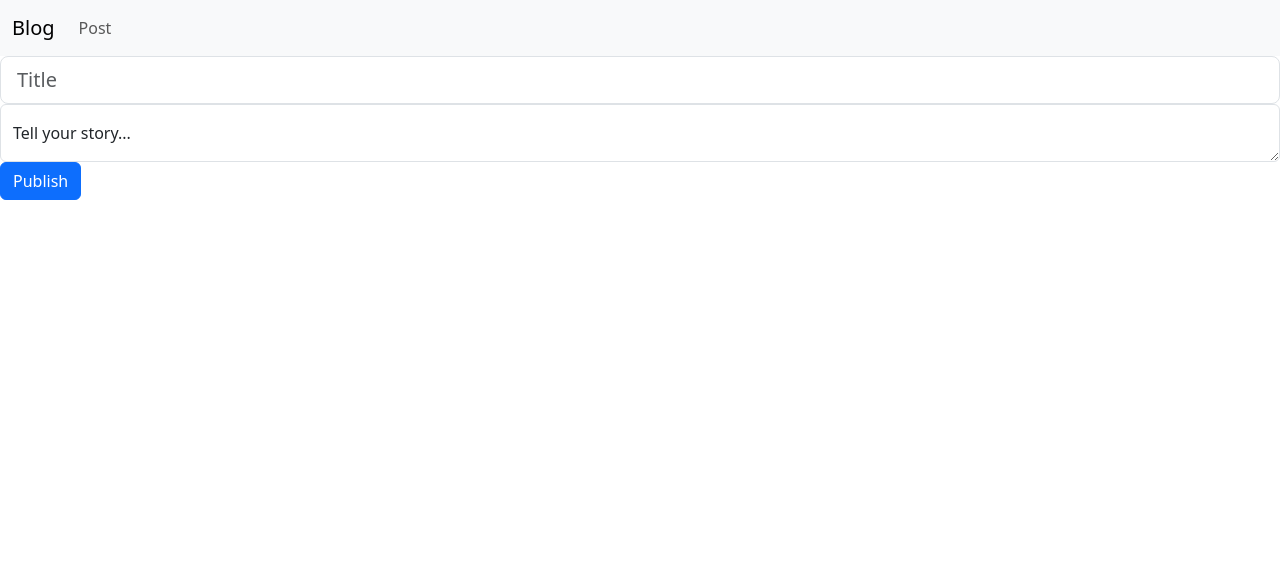
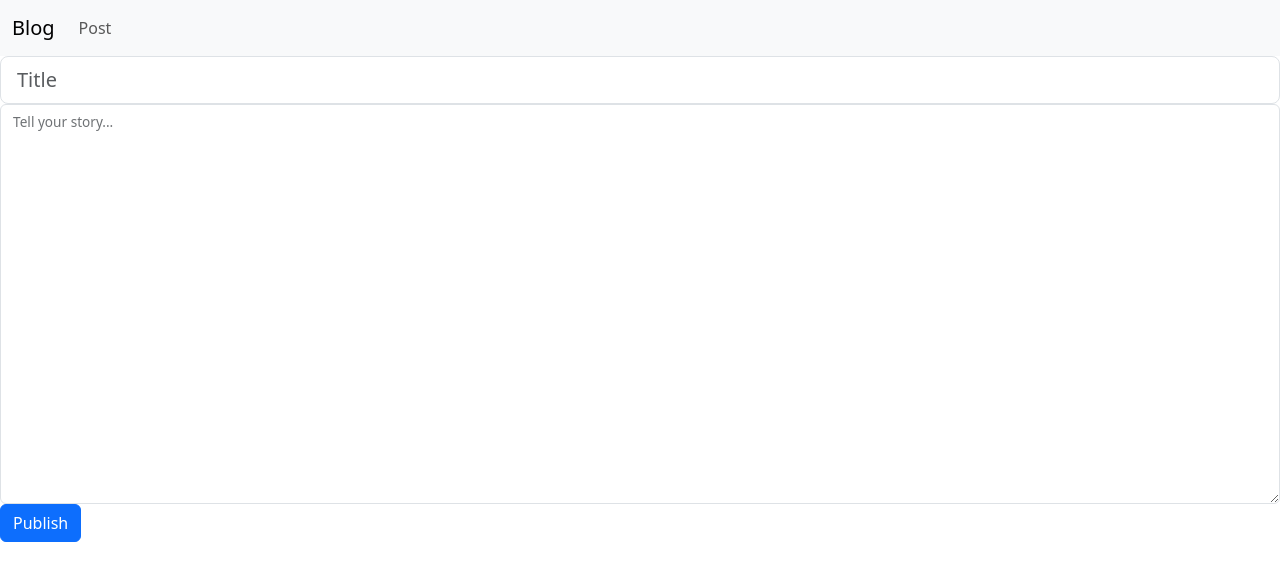
Before and after one commit to Gaberthepro/Blog-react, a React (Create React App) app: page /addPost in a window 1280 px wide. Shown: the top 580 px of the page. Built offline with nearby package versions, Linux system fonts and the light colour scheme.

Commit message:
Post method

```diff
--- a/package.json
+++ b/package.json
@@ -10,6 +10,7 @@
     "@types/node": "^16.18.91",
     "@types/react": "^18.2.69",
     "@types/react-dom": "^18.2.22",
+    "axios": "^1.6.8",
     "bootstrap": "^5.3.3",
     "react": "^18.2.0",
     "react-dom": "^18.2.0",
--- a/src/components/navbar.tsx
+++ b/src/components/navbar.tsx
@@ -1,6 +1,6 @@
 import React, { Fragment } from "react";
 import { BrowserRouter, Routes, Route, Link, Navigate } from "react-router-dom";
-import AddPost from "../pages/addPost";
+import AddPost from "../pages/addPost/addPost";
 import App from "../App";
 
 export function Navbar() {
--- a/src/pages/addPost.tsx
+++ /dev/null
@@ -1,28 +0,0 @@
-import React, { Fragment } from "react";
-
-export function addPost() {
-  return (
-    <Fragment>
-      <div className="input-group input-group-lg">
-        <input
-          type="text"
-          className="form-control"
-          aria-label="Sizing example input"
-          aria-describedby="inputGroup-sizing-lg"
-          placeholder="Title"
-        />
-      </div>
-      <div className="form-floating">
-        <textarea
-          className="form-control"
-          placeholder="Leave a comment here"
-          id="floatingTextarea2"
-        ></textarea>
-        <label htmlFor="floatingTextarea2">Tell your story...</label>
-      </div>
-      <button type="button" className="btn btn-primary">Publish</button>
-    </Fragment>
-  );
-}
-
-export default addPost;
--- /dev/null
+++ b/src/pages/addPost/addPost.tsx
@@ -0,0 +1,52 @@
+import React, { Fragment, useState } from "react";
+import axios from "axios";
+
+export function AddPost() {
+  const [title, setTitle] = useState("");
+  const [body, setBody] = useState("");
+
+  const handlePost = () => {
+    const postData = {
+      title: title,
+      body: body,
+      author: "Gaber Čuješ"
+    };
+    axios
+      .post("http://localhost:5000/posts/", postData)
+      .then((response) => console.log(response.data))
+      .catch((error) => console.error("Error:", error));
+  };
+
+  return (
+    <Fragment>
+      <form>
+        <div className="input-group input-group-lg">
+          <input
+            type="text"
+            className="form-control"
+            aria-label="Sizing example input"
+            aria-describedby="inputGroup-sizing-lg"
+            placeholder="Title"
+            value={title}
+            onChange={(e) => setTitle(e.target.value)}
+          />
+        </div>
+        <div className="form-floating">
+          <textarea
+            className="form-control"
+            id="floatingTextarea2"
+            style={{ height: "50vh" }}
+            value={body}
+            onChange={(e) => setBody(e.target.value)}
+          ></textarea>
+          <label htmlFor="floatingTextarea2">Tell your story...</label>
+        </div>
+        <button type="button" className="btn btn-primary" onClick={handlePost}>
+          Publish
+        </button>
+      </form>
+    </Fragment>
+  );
+}
+
+export default AddPost;
```
Also changed, not shown: src/pages/addPost/addPost.css (added), 1 other file (tests, documents, lock files or other folders).
